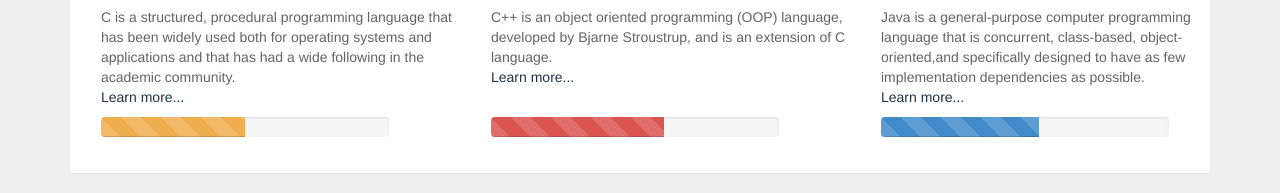
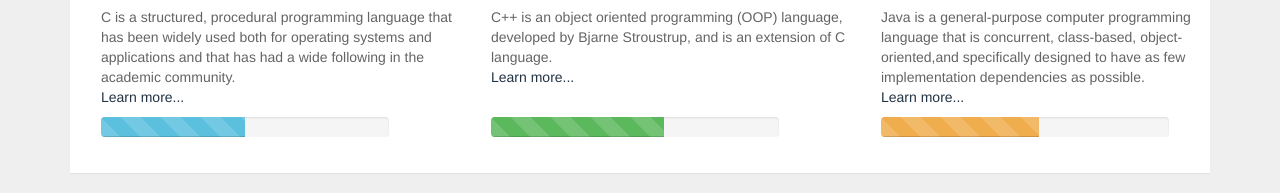
Before and after one commit to amarpreetjethra/amarpreetjethra.github.io, a plain HTML site: page skill.html in a window 1280 px wide. Shown: the part 1729-1922 px from the top of the page. Drawn offline with nearby package versions, Linux system fonts and the light colour scheme.

Commit message:
skill updated

```diff
--- a/skill.html
+++ b/skill.html
@@ -184,7 +184,7 @@
                   <h3>C</h3>
                   <p>C is a structured, procedural programming language that has been widely used both for operating systems and applications and that has had a wide following in the academic community. <a href="http://www.learn-c.org/"><br/>Learn more...</a></p>
                   <div style="width:80%;" class="progress progress-striped active">
-                  <div class="progress-bar progress-bar-warning" style="width: 50%"></div>
+                  <div class="progress-bar progress-bar-info" style="width: 50%"></div>
                 </div>
                 </div>
               </div>
@@ -194,7 +194,7 @@
                   <h3>C++</h3>
                   <p>C++ is an object oriented programming (OOP) language, developed by Bjarne Stroustrup, and is an extension of C language. <a href="http://www.learncpp.com/"><br/>Learn more...</a></p><br/>
                   <div style="width:80%;" class="progress progress-striped active">
-                  <div class="progress-bar progress-bar-danger" style="width: 60%"></div>
+                  <div class="progress-bar progress-bar-success" style="width: 60%"></div>
                 </div>
                 </div>
               </div>
@@ -204,7 +204,7 @@
                   <h3>Java</h3>
                   <p>Java is a general-purpose computer programming language that is concurrent, class-based, object-oriented,and specifically designed to have as few implementation dependencies as possible. <a href="http://www.learnjavaonline.org/"><br/>Learn more...</a></p>
                   <div style="width:80%;" class="progress progress-striped active">
-                  <div class="progress-bar" style="width: 55%"></div>
+                  <div class="progress-bar progress-bar-warning" style="width: 55%"></div>
                 </div>
                 </div>
               </div>
```
